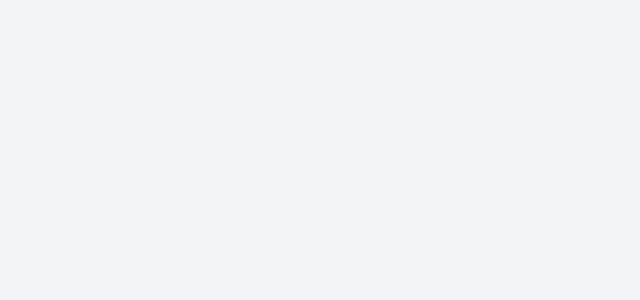
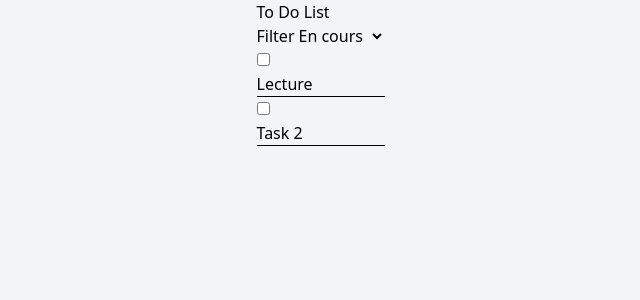
Before and after one commit to lamined34/to-Do-List, a React (Vite) app: page / in a window 1280 px wide. Shown: the top 300 px of the page, without its empty margins (319-959 px from the left). Built offline with nearby package versions, Linux system fonts and the light colour scheme.

Commit message:
listing the tasks

```diff
--- a/package.json
+++ b/package.json
@@ -11,6 +11,7 @@
   },
   "dependencies": {
     "@tailwindcss/vite": "^4.0.3",
+    "lucide-react": "^0.474.0",
     "react": "^18.3.1",
     "react-dom": "^18.3.1"
   },
--- a/src/App.jsx
+++ b/src/App.jsx
@@ -1,11 +1,13 @@
 import React from 'react'
 import './App.css'
+import Task from './pages/Task'
 
 function App() {
 
   return (
     <>
-      <div className='flex justify-center items-center h-screen p-10 bg-gray-100'>
+      <div className='flex justify-center h-screen bg-gray-100'>
+        <Task />
 
       </div>
     </>
--- a/src/components/TaskItem.jsx
+++ b/src/components/TaskItem.jsx
@@ -0,0 +1,17 @@
+
+
+const TaskItem = ({item}) => {
+    return (
+        <>
+
+            <div>
+                <input type="checkbox" name="" id="" />
+                <h2>{item.title}</h2>
+            </div>
+
+            <hr/>
+        </>
+    )
+}
+
+export default TaskItem;
--- a/src/components/TaskList.jsx
+++ b/src/components/TaskList.jsx
@@ -0,0 +1,16 @@
+import TaskItem from "./TaskItem";
+
+
+const TaskList = ({list}) => {
+    return (
+        <ul>
+            {
+                list.map((item) =>
+                    <TaskItem  key={item.id} item={item} />
+                )
+            }
+        </ul>
+    )
+}
+
+export default TaskList;
--- /dev/null
+++ b/src/data/taskData.jsx
@@ -0,0 +1,18 @@
+class TaskObj {
+    constructor(id, title, description, status, debut, end) {
+        this.id = id;
+        this.title = title;
+        this.description = description;
+        this.status = status;
+        this.debut = debut;
+        this.end = end;
+    }
+
+}
+
+
+
+export const tasks = [
+    new TaskObj('1', 'Lecture', 'lire 2 pages de livre sur React', 'En cours', '2025-02-01', '2025-02-02'),
+    new TaskObj('2', 'Task 2', 'Description 2', 'Terminée', '2025-02-01', '2025-02-02')
+];
--- a/src/pages/Task.jsx
+++ b/src/pages/Task.jsx
@@ -1,7 +1,23 @@
+import { tasks } from "../data/taskData";
+import TaskList from "../components/TaskList";
+
+
 const Task = () => {
     return (
         <div>
-            <h1>Task Page</h1>
+            <h1>To Do List</h1>
+
+            <div>
+                <label htmlFor="filterbyStatus">Filter</label>
+
+                <select name="filter" id="filterbyStatus">
+                    <option value="ongoing">En cours</option>
+                    <option value="done">Terminée</option>
+                </select>
+
+            </div>
+
+            <TaskList list={tasks} />
         </div>
     );
 
```
Also changed, not shown: 1 other file (tests, documents, lock files or other folders).
